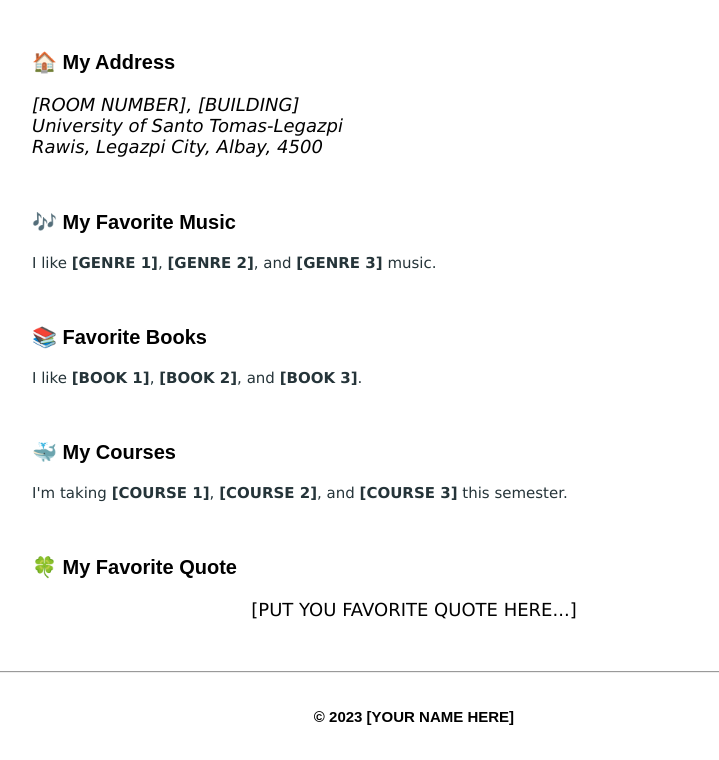
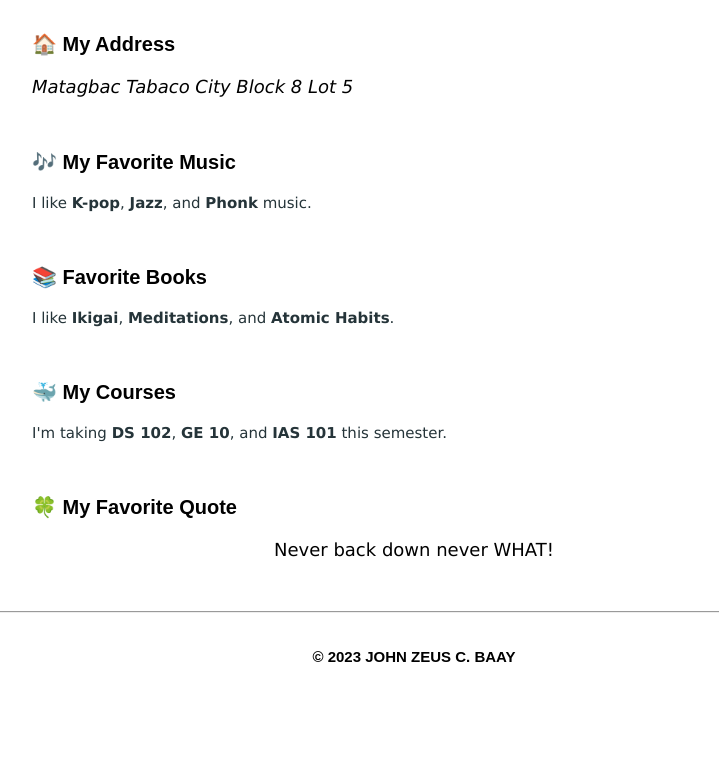
Before and after one commit to Snooze03/GE-10-Website, a plain HTML site: page MyPersonalWebPage_StyleSheet1.html in a window 1280 px wide. Shown: the part 346-1106 px from the top of the page, without its empty margins (226-945 px from the left). After the commit the page ends 1046 px from the top, so only its background shows below. Drawn offline with Linux system fonts and the light colour scheme.

Commit message:
Changed file names and text

```diff
--- a/MyPersonalWebPage_StyleSheet1.html
+++ b/MyPersonalWebPage_StyleSheet1.html
@@ -5,101 +5,97 @@
     <meta charset="UTF-8">
     <meta name="viewport" content="width=device-width, initial-scale=1.0">
     <style type="text/css">
-        h1{
+        h1 {
             font-family: Arial, Helvetica, sans-serif;
             font-size: 55px;
             text-align: center;
         }
 
-        h2{
-            font-family: Arial, Helvetica, sans-serif ;
+        h2 {
+            font-family: Arial, Helvetica, sans-serif;
             font-size: 35px;
             text-align: center;
         }
 
-        h3{
+        h3 {
             font-family: Arial, Helvetica, sans-serif;
             font-size: 20px;
             text-align: left;
             margin-left: 250px;
         }
 
-        h6{
+        h6 {
             font-family: Arial, Helvetica, sans-serif;
             font-size: 15px;
             text-align: center;
         }
 
-        p{
+        p {
             font-family: 'Lucida Sans', 'Lucida Sans Regular', 'Lucida Grande', 'Lucida Sans Unicode', Geneva, Verdana, sans-serif;
             font-size: 15px;
-            color:#253439;
+            color: #253439;
             text-align: left;
             margin-left: 250px;
             margin-right: 400px;
         }
 
-        address{
+        address {
             font-family: 'Lucida Sans', 'Lucida Sans Regular', 'Lucida Grande', 'Lucida Sans Unicode', Geneva, Verdana, sans-serif;
             font-size: 18px;
             text-align: left;
             margin-left: 250px;
         }
 
-        blockquote{
+        blockquote {
             font-family: 'Lucida Sans', 'Lucida Sans Regular', 'Lucida Grande', 'Lucida Sans Unicode', Geneva, Verdana, sans-serif;
             font-size: 18px;
             text-align: center;
         }
     </style>
 
-    <title>GROUP 4 | Welcome to my homepage!</title>
+    <title>GE 10 | Welcome to my homepage!</title>
 </head>
 
 <body>
-    <h1>[YOUR NAME HERE]</h1>
+    <h1>JOHN ZEUS C. BAAY</h1>
 
     <h2>WELCOME TO MY WEB PAGE</h2>
     <p>&nbsp;</p>
 
     <h3>😁 About Me</h3>
-    <p>My name is [YOUR NAME HERE], I am a [FRESHMEN/SOPHOMORE/....]        <br>
-        student at [YOUR DEPARTMENT'S NAME] department of University of     <br>
-        Santo Tomas-Legazpi. [MORE ABOUT YOURSELF HERE...]
+    <p>My name is John Zeus C. Baay, I am a Junior student at CEAFA
+        department of University of Santo Tomas-Legazpi.
     </p>
     <p>&nbsp;</p>
 
     <h3>🏠 My Address</h3>
-    <address>[ROOM NUMBER], [BUILDING]      <br>
-        University of Santo Tomas-Legazpi   <br>
-        Rawis, Legazpi City, Albay, 4500
-    </address>
+    <address>Matagbac Tabaco City Block 8 Lot 5</address>
+    <p>&nbsp;</p>
 
-    <p>&nbsp;</p>
     <h3>🎶 My Favorite Music</h3>
-    <p>I like <strong>[GENRE 1]</strong>, <strong>[GENRE 2]</strong>,
-        and <strong>[GENRE 3]</strong> music.
+    <p>I like <strong>K-pop</strong>, <strong>Jazz</strong>,
+        and <strong>Phonk</strong> music.
     </p>
 
     <p>&nbsp;</p>
     <h3>📚 Favorite Books</h3>
-    <p>I like <strong>[BOOK 1]</strong>, <strong>[BOOK 2]</strong>,
-        and <strong>[BOOK 3]</strong>.
+    <p>I like <strong>Ikigai</strong>, <strong>Meditations</strong>,
+        and <strong>Atomic Habits</strong>.
     </p>
 
     <p>&nbsp;</p>
     <h3>🐳 My Courses</h3>
-    <p>I'm taking <strong>[COURSE 1]</strong>, <strong>[COURSE 2]</strong>,
-        and <strong>[COURSE 3]</strong> this semester.
+    <p>I'm taking <strong>DS 102</strong>, <strong>GE 10</strong>,
+        and <strong>IAS 101</strong> this semester.
     </p>
 
     <p>&nbsp;</p>
     <h3>🍀 My Favorite Quote</h3>
-    <blockquote>[PUT YOU FAVORITE QUOTE HERE...]</blockquote>
+    <blockquote>Never back down never WHAT!</blockquote>
     <p>&nbsp;</p>
 
     <hr>
-    <h6>&copy; 2023 [YOUR NAME HERE]</h6>
+    <h6>&copy; 2023 JOHN ZEUS C. BAAY</h6>
 </body>
 
 </html>
```
Also changed, not shown: MyPersonalWegPage.html (deleted, +0 -58 lines), MyPersonalWegPage1.html (added, +55 -0 lines), MyPersonalWebPage_StyleSheet2.html (renamed from index.html).
